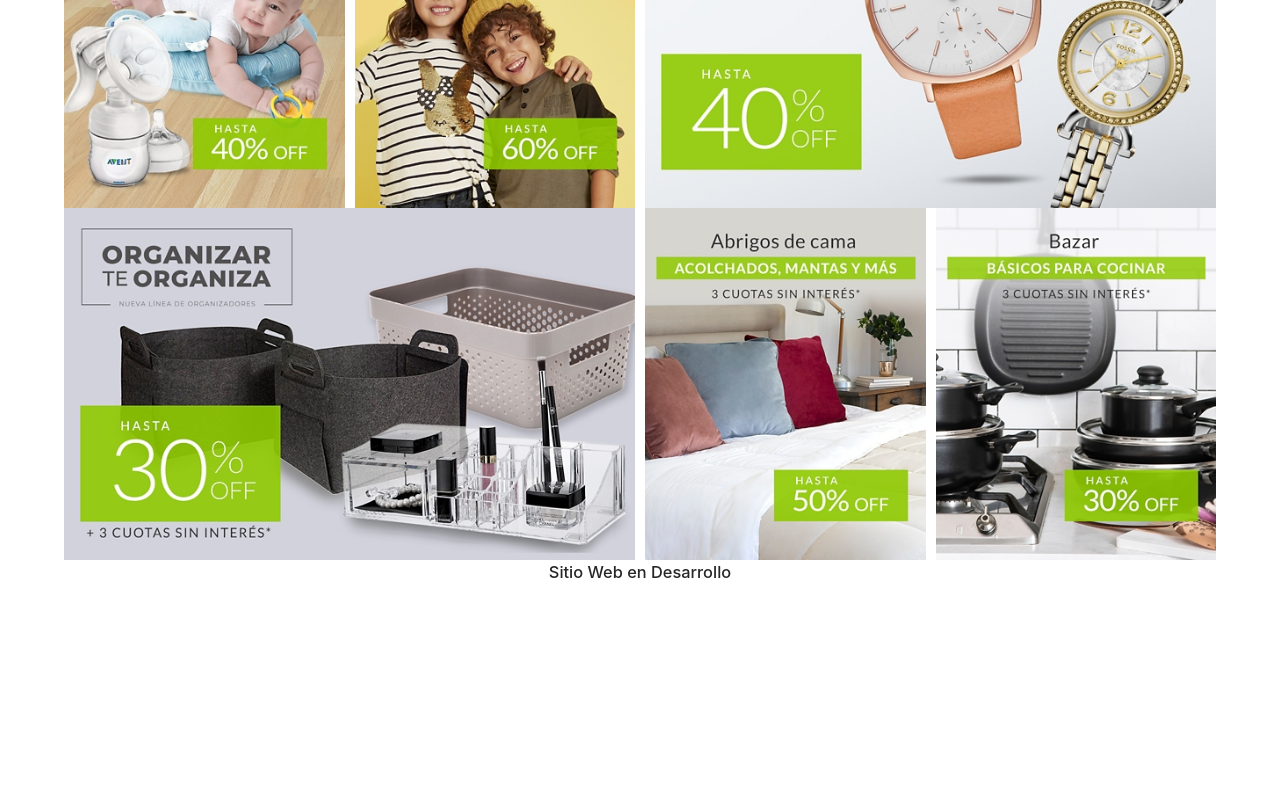
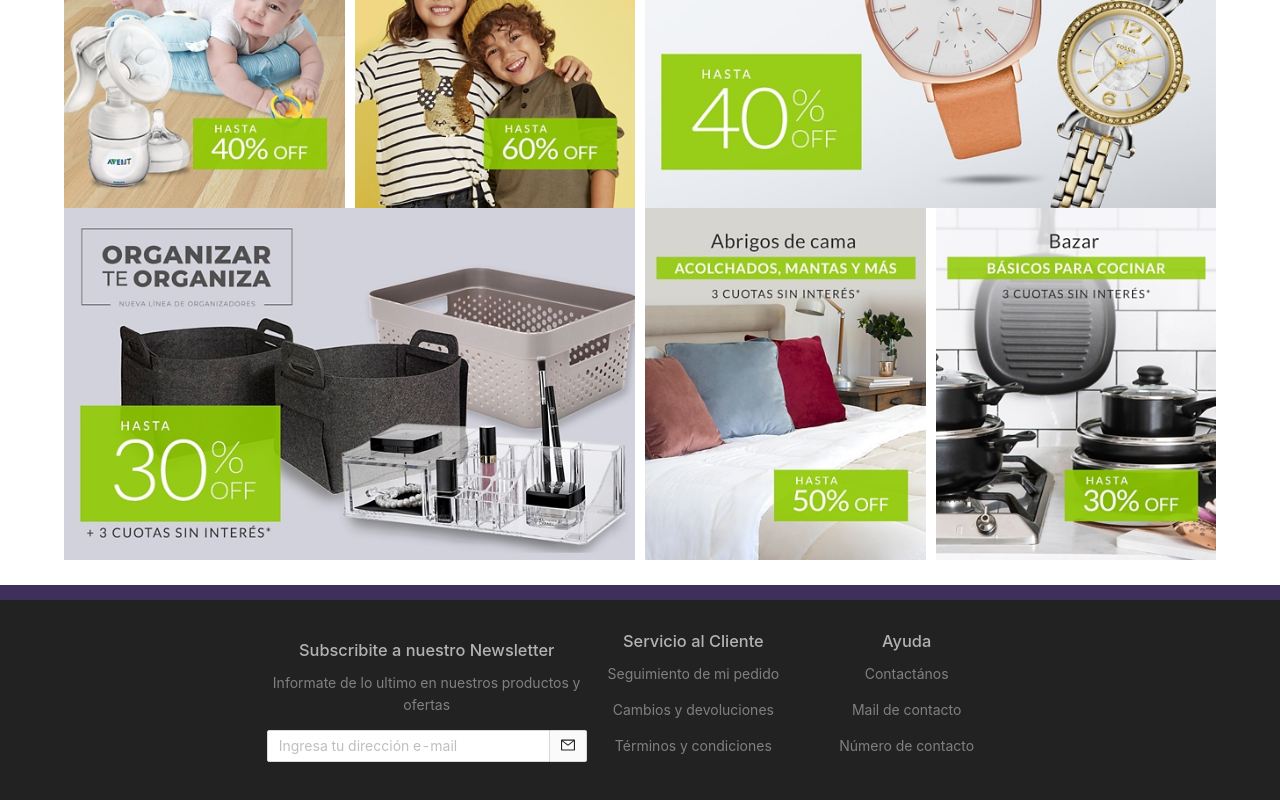
Before and after one commit to FranciscoBarafani/masqueRouge, a React (Create React App) app: page / in a window 1280 px wide. Shown: the part 1624-2424 px from the top of the page. Before the commit the page ends 2209 px from the top, so only its background shows below. Built offline with nearby package versions, Linux system fonts and the light colour scheme.

Commit message:
-Footer Finished 1.0

```diff
--- a/src/components/AddsSlider/AddsSlider.js
+++ b/src/components/AddsSlider/AddsSlider.js
@@ -7,13 +7,6 @@ import img2 from "../../assets/slideradd2.webp";
 import img3 from "../../assets/slideradd3.webp";
 
 export default function AddSlider() {
-  const contentStyle = {
-    height: "400px",
-    color: "#fff",
-    lineHeight: "160px",
-    textAlign: "center",
-    background: "#364d79",
-  };
   return (
     <div>
       <Carousel autoplay>
--- a/src/components/Footer/Footer.js
+++ b/src/components/Footer/Footer.js
@@ -1,9 +1,35 @@
 import React from "react";
+//Components
+import { Row, Col, Input } from "antd";
+import { MailOutlined } from "@ant-design/icons";
+
+import "./Footer.scss";
 
 export default function Footer() {
   return (
-    <div>
-      <h3>Sitio Web en Desarrollo</h3>
+    <div className="footer">
+      <Row align="middle" justify="center">
+        <Col span={6}>
+          <h3>Subscribite a nuestro Newsletter</h3>
+          <p>Informate de lo ultimo en nuestros productos y ofertas</p>
+          <Input
+            placeholder="Ingresa tu dirección e-mail"
+            addonAfter={<MailOutlined />}
+          />
+        </Col>
+        <Col span={4}>
+          <h3>Servicio al Cliente</h3>
+          <p>Seguimiento de mi pedido</p>
+          <p>Cambios y devoluciones</p>
+          <p>Términos y condiciones</p>
+        </Col>
+        <Col span={4}>
+          <h3>Ayuda</h3>
+          <p>Contactános</p>
+          <p>Mail de contacto</p>
+          <p>Número de contacto</p>
+        </Col>
+      </Row>
     </div>
   );
 }
--- a/src/components/Footer/Footer.scss
+++ b/src/components/Footer/Footer.scss
@@ -0,0 +1,16 @@
+.footer {
+  margin-top: 25px;
+  border-top: 15px solid #3e2f5b;
+  background-color: #222;
+
+  .ant-row {
+    height: 200px;
+  }
+
+  h3 {
+    color: rgb(179, 179, 179);
+  }
+  p {
+    color: gray;
+  }
+}
--- a/src/components/NavBar/NavBar.js
+++ b/src/components/NavBar/NavBar.js
@@ -5,6 +5,8 @@ import { ShoppingCartOutlined } from "@ant-design/icons";
 import "./NavBar.scss";
 
 export default function NavBar() {
+  const { Search } = Input;
+
   return (
     <div className="nav-bar">
       <Row justify="space-between" align="middle">
@@ -12,7 +14,7 @@ export default function NavBar() {
           <h3>Sitio E-Commerce</h3>
         </Col>
         <Col span={8}>
-          <Input placeholder="Buscar..." />
+          <Search placeholder="Buscar..." enterButton />
         </Col>
         <Col span={2}>
           <ShoppingCartOutlined style={{ fontSize: 25, color: "white" }} />
--- a/src/pages/home/home.js
+++ b/src/pages/home/home.js
@@ -1,6 +1,6 @@
 import React from "react";
 //Components
-import { Row, Col, Image } from "antd";
+import { Row, Col } from "antd";
 import Carousel from "../../components/Carousel";
 import AddsSlider from "../../components/AddsSlider";
 //Images
```
